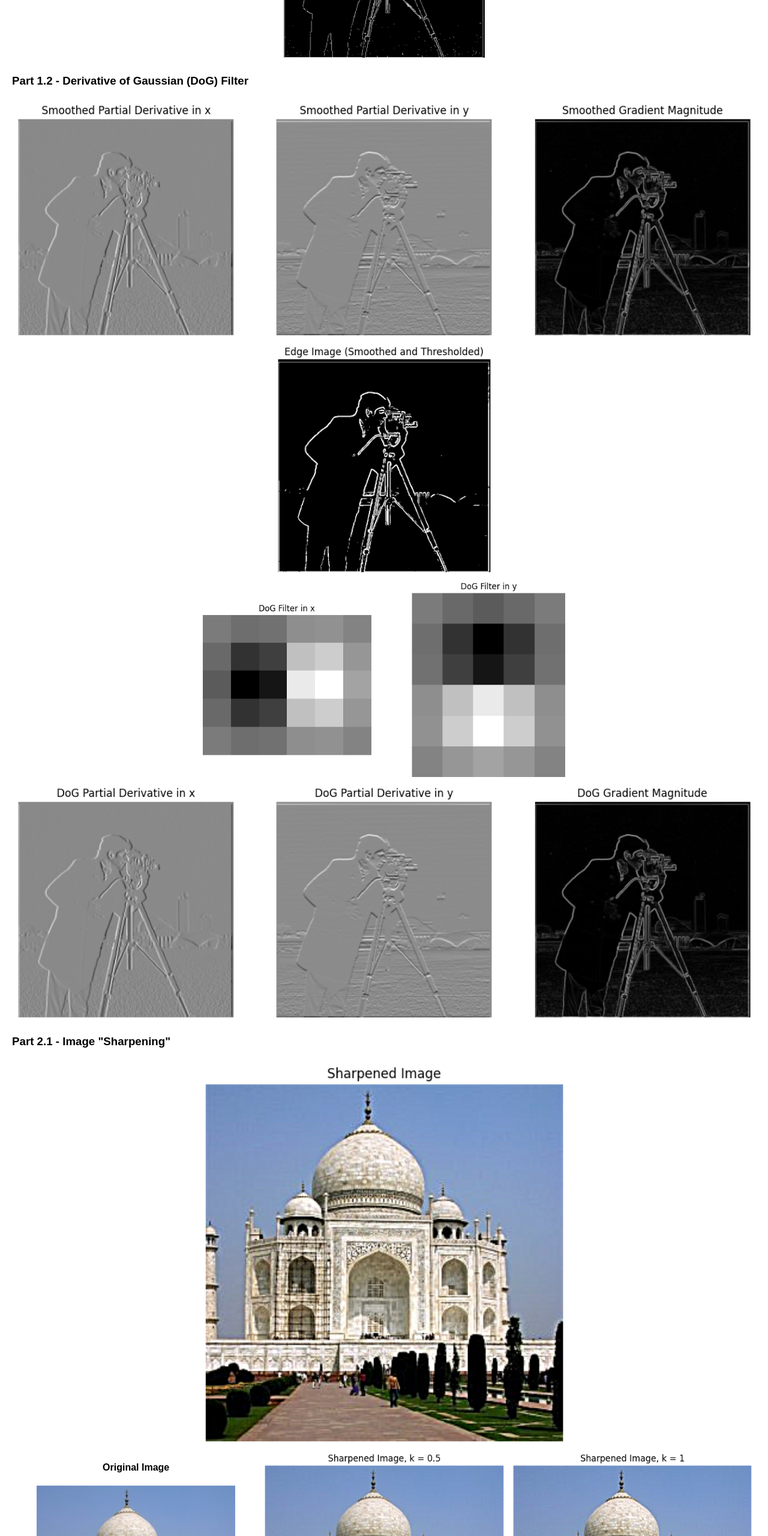
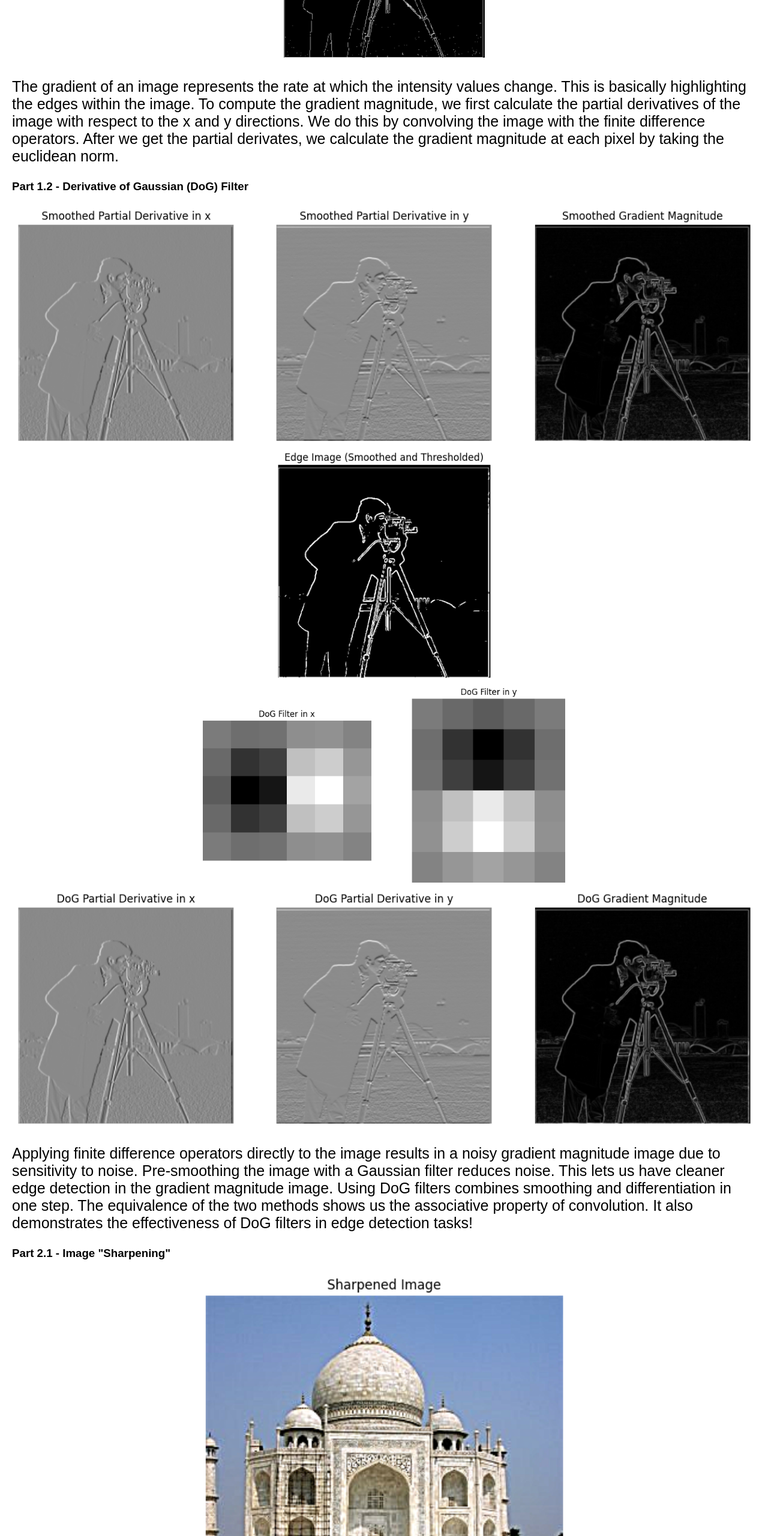
Before and after one commit to kathryn1wang/kathryn1wang.github.io, a plain HTML site: page project2/project2_index.html in a window 1280 px wide. Shown: the part 840-3400 px from the top of the page at 60% size. Drawn offline with Linux system fonts and the light colour scheme.

Commit message:
added answers to part 1

```diff
--- a/project2/project2_index.html
+++ b/project2/project2_index.html
@@ -37,12 +37,22 @@
     <h3>Part 1.1 - Finite Difference Operator</h3>
     <img src="images/part1.1.png" class="center" width= 100%>
     <img src="images/part1.1_final.png" class="center" width= 30%>
+    <p>The gradient of an image represents the rate at which the intensity values change. This is basically highlighting the edges within the image.
+        To compute the gradient magnitude, we first calculate the partial derivatives of the image with respect to the x and y directions.
+        We do this by convolving the image with the finite difference operators.
+        After we get the partial derivates, we calculate the gradient magnitude at each pixel by taking the euclidean norm.</p>
 
     <h3>Part 1.2 - Derivative of Gaussian (DoG) Filter</h3>
     <img src="images/smoothed_partials.png" class="center" width= 100%>
     <img src="images/smoothed_edge.png" class="center" width= 30%>
     <img src="images/dog_filter.png" class="center" width= 50%>
     <img src="images/dog_partial.png" class="center" width= 100%>
+    <p>Applying finite difference operators directly to the image results in a noisy gradient magnitude image due to sensitivity to noise.
+        Pre-smoothing the image with a Gaussian filter reduces noise. This lets us have cleaner edge detection in the gradient magnitude image.
+        Using DoG filters combines smoothing and differentiation in one step.
+        The equivalence of the two methods shows us the associative property of convolution.
+        It also demonstrates the effectiveness of DoG filters in edge detection tasks!
+    </p>
 
 
 
@@ -103,7 +113,7 @@
     <img src="images/harry_hermoine_fft.png" class="center">
 
     <h3> Other Results </h3>
-    <img src="images/Figure_sigma_4.png" class="center" width= 100%>
+    <img src="images/derek_nutmeg.png" class="center" width= 100%>
     <img src="images/luffy_zoro.png" class="center">
 
     <h3> Failed Result </h3>
```
Also changed, not shown: project2/images/derek_nutmeg.png (added), 1 other file.
